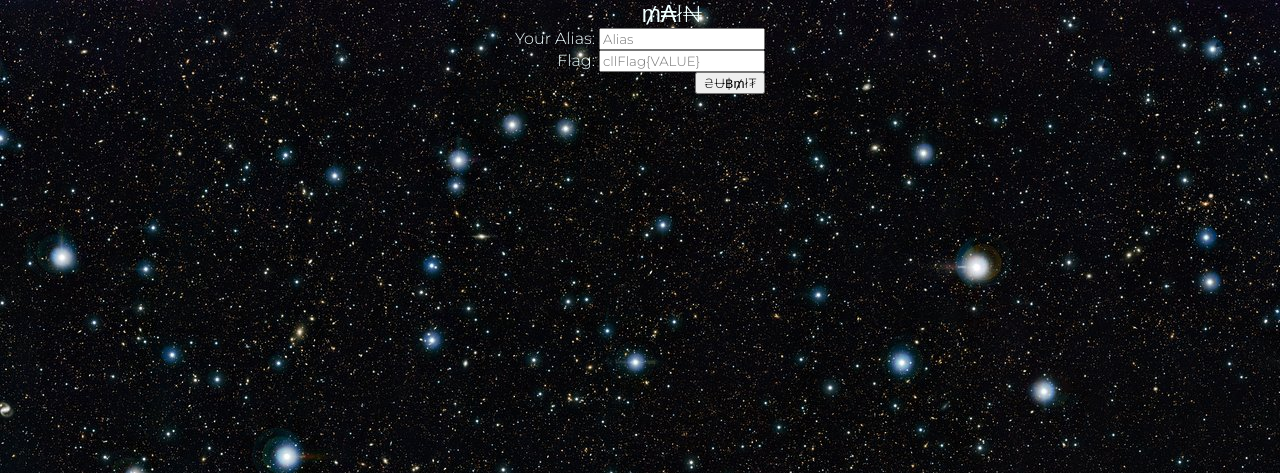
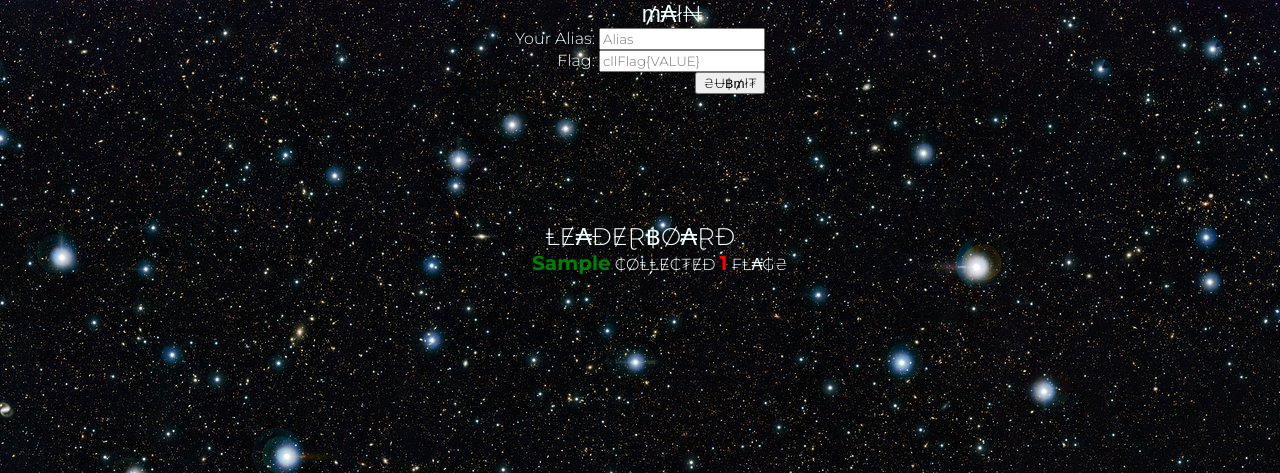
Before and after one commit to Kollbii/iluminati, a PHP site: page /subsites/flags/ in a window 1280 px wide. Shown: the top 473 px of the page. Run offline with PHP 8.4, Linux system fonts and the light colour scheme; tables that the repository leaves empty or names only in its code hold one stand-in row (values such as "Sample post").

Commit message:
Leaderboard  added

```diff
--- a/subsites/flags/index.php
+++ b/subsites/flags/index.php
@@ -43,6 +43,12 @@
                 insertInDB($alias, $flag);
             }
         ?>
+        <div class="leaderboard">
+            <p>ⱠɆ₳ĐɆⱤ฿Ø₳ⱤĐ</p>
+            <?php
+                echo getLeaderboard();
+            ?>
+        </div>
     </div>
     <div class="footer">
         <div class="ft-section">
@@ -52,6 +58,19 @@
 </body>
 </html>
 <?php
+
+function getLeaderboard(){
+    $con = getCon();
+    $sql = "SELECT submitedflags.alias, COUNT(*) as flag_count FROM submitedflags GROUP BY submitedflags.alias;";
+    $result = $con->query($sql);
+    echo "<ol>";
+    while($row = $result->fetch_array()){
+        echo "<li><span style='color: green; font-size: 20px; font-weight: bold;' >{$row[0]}</span> ₵ØⱠⱠɆ₵₮ɆĐ <span style='color: red; font-size: 20px; font-weight: bold;'>{$row[1]}</span> ₣Ⱡ₳₲₴</li>";
+    }
+    echo "</ol>";
+
+}
+
 
 function insertInDB($alias, $flag){
     //Check if user got correct flag
@@ -74,7 +93,6 @@ function insertInDB($alias, $flag){
     }
     echo "";
 }
-
 function insertFlag($alias, $flag){
     $con = getCon();
     $sql = "INSERT INTO `submitedflags` (`id`, `alias`, `flag`) VALUES (NULL, '$alias', '$flag');";
--- a/subsites/flags/style.css
+++ b/subsites/flags/style.css
@@ -121,3 +121,9 @@ a{
     display: block;
     padding-left: 5%;
 }
+.leaderboard{
+    margin-top: 10%;
+}
+ol{
+    list-style-type: none;
+}
```
